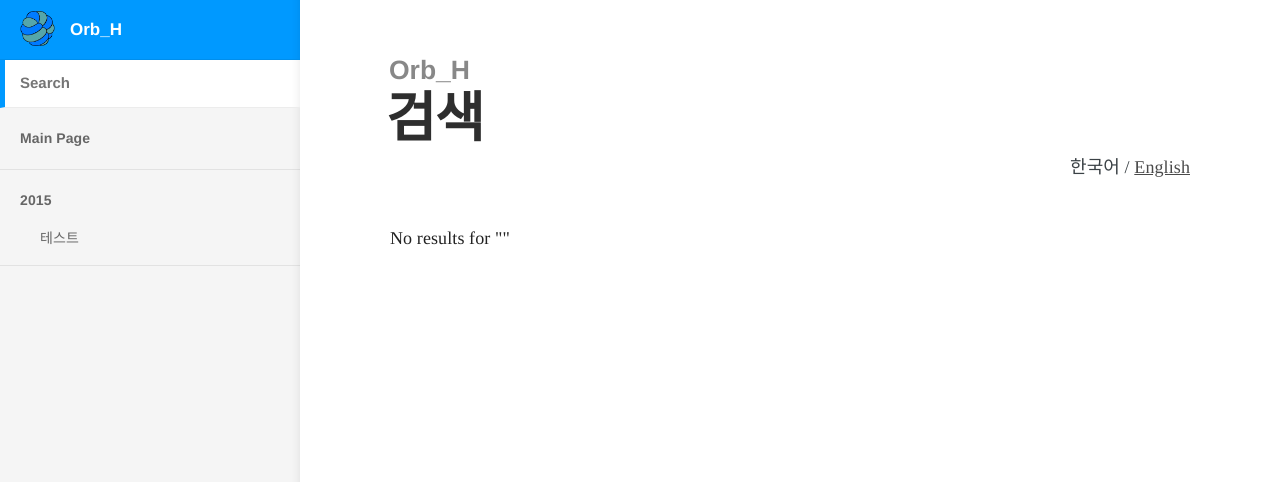
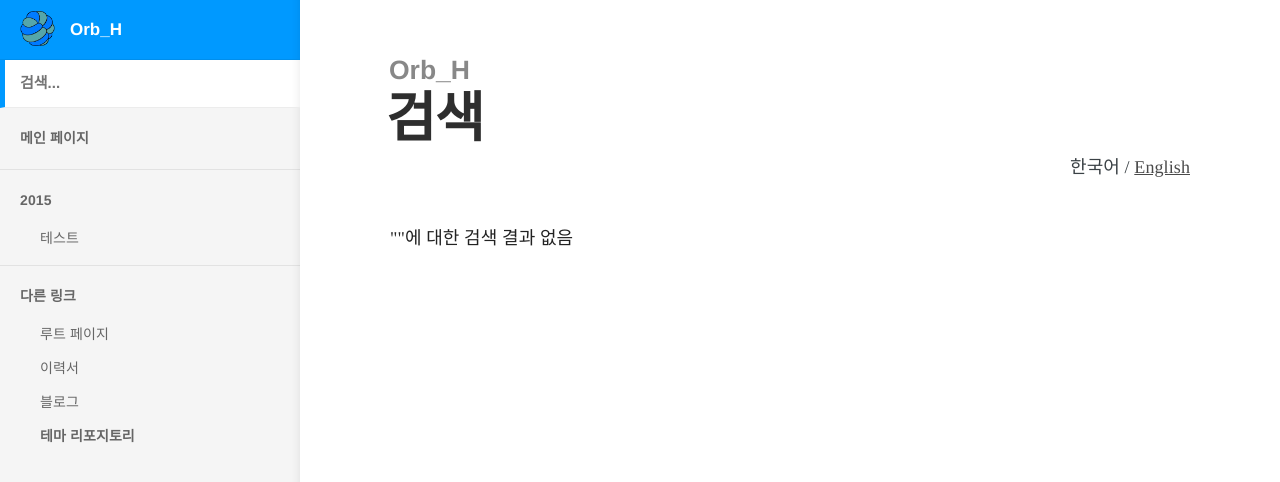
Before and after one commit to Orb-H/projects, a Jekyll site: the page built from _docs/ko/search.md, in a window 1280 px wide. Shown: the top 482 px of the page. Built offline with Jekyll 4.4.1, drawn with Linux system fonts in a browser that asks for light colours.

Commit message:
full multilanguage

```diff
--- a/_config.yml
+++ b/_config.yml
@@ -80,3 +80,6 @@ types:
 
 # language
 def_lang: ko
+languages:
+  - ko
+  - en
--- a/_data/languages.yml
+++ b/_data/languages.yml
@@ -1,2 +1,20 @@
-- "ko"
-- "en"
+ko:
+  blog: 블로그
+  main: 메인 페이지
+  other: 다른 링크
+  resume: 이력서
+  root: 루트 페이지
+  search: 검색...
+  search_process_found: ":"
+  search_process_not_found: " 없음"
+  theme: 테마 리포지토리
+en:
+  blog: blog
+  main: Main Page
+  other: Other Links
+  resume: resume
+  root: Root Page
+  search: Search...
+  search_process_found: "Showing"
+  search_process_not_found: "No"
+  theme: Repository of This Theme
--- a/_docs/ko/index.md
+++ b/_docs/ko/index.md
@@ -27,8 +27,8 @@ permalink: /ko/
 카테고리 및 페이지
 : 각 페이지의 카테고리에 따라 분류가 되어있으며, 내부적으로 지정된 순서대로 페이지가 카테고리별로 나열됩니다. 이 사이트의 경우 카테고리는 프로젝트를 진행한 연도이므로 각 연도별로 진행한 프로젝트가 순서대로 나열됩니다.
 
-원본 테마로의 링크
-: 현재 이 사이트에 사용되고 있는 테마가 업로드되어있는 Github repository로 연결됩니다.
+외부 링크
+: 제 사이트(orb-h.github.io) 아래의 다른 서브 페이지들과 이 사이트의 테마가 올라와있는 리포지토리 등 여러 링크가 있습니다.
 
 #### 본문
 
--- a/_includes/search.html
+++ b/_includes/search.html
@@ -1,4 +1,7 @@
-<p><span id="search-process">Loading</span> results <span id="search-query-container" style="display: none;">for "<strong id="search-query"></strong>"</span></p>
+{% case include.lang %}
+	{% when "ko" %}<p><span id="search-query-container" style="display: none;">"<strong id="search-query"></strong>"에 대한 </span>검색 결과<span id="search-process"> 대기 중...</span></p>
+	{% when "en" %}<p><span id="search-process">Loading</span> results <span id="search-query-container" style="display: none;">for "<strong id="search-query"></strong>"</span></p>
+{% endcase %}
 <ul id="search-results"></ul>
 
 <script>
@@ -25,4 +28,4 @@
 	};
 </script>
 <script src="{{ site.baseurl }}/scripts/lunr.min.js" charset="utf-8"></script>
-<script src="{{ site.baseurl }}/scripts/search.js" charset="utf-8"></script>
+<script src="{{ site.baseurl }}/scripts/search.js" charset="utf-8" found="{{ site.data.languages[include.lang].search_process_found }}" not_found="{{ site.data.languages[include.lang].search_process_not_found }}"></script>
--- a/_layouts/default.html
+++ b/_layouts/default.html
@@ -58,14 +58,14 @@
 			</h1>
 
 			<form action="{{ site.baseurl }}/{{ lang }}/search/" method="get">
-				<input type="text" name="q" id="search-input" placeholder="Search" autofocus>
+				<input type="text" name="q" id="search-input" placeholder="{{ site.data.languages[lang].search }}" autofocus>
 				<input type="submit" value="Search" style="display: none;">
 			</form>
 
 			<nav {% if site.show_full_navigation %}class="full-navigation"{% endif %}>
 				<ul>
 					<li class="nav-item top-level">
-						<a href="{{ site.baseurl }}/{{ lang }}/">Main Page</a>
+						<a href="{{ site.baseurl }}/{{ lang }}/">{{ site.data.languages[lang].main }}</a>
 					</li>
 				</ul>
 
@@ -93,7 +93,7 @@
 						<ul>
 							<li class="nav-item">
 								<a href="https://orb-h.github.io/{{ lang }}/">{{ site.data.languages[lang].root }}</a>
-					</li>
+							</li>
 							<li class="nav-item">
 								<a href="https://orb-h.github.io/resume/{{ lang }}/">{{ site.data.languages[lang].resume }}</a>
 							</li>
--- a/scripts/search.js
+++ b/scripts/search.js
@@ -1,6 +1,9 @@
 ---
 layout: null
 ---
+
+var found = document.currentScript.getAttribute('found');
+var not_found = document.currentScript.getAttribute('not_found');
 
 (function () {
 	function getQueryVariable(variable) {
@@ -74,10 +77,10 @@ layout: null
 			});
 
 			searchResultsEl.innerHTML = resultsHTML;
-			searchProcessEl.innerText = "Showing";
+			searchProcessEl.innerText = found;
 		} else {
 			searchResultsEl.style.display = "none";
-			searchProcessEl.innerText = "No";
+			searchProcessEl.innerText = not_found;
 		}
 	}
 
```
Also changed, not shown: other parts of _docs/ko/index.md (+1 -1 lines), _docs/en/index.md (+3 -3 lines).
